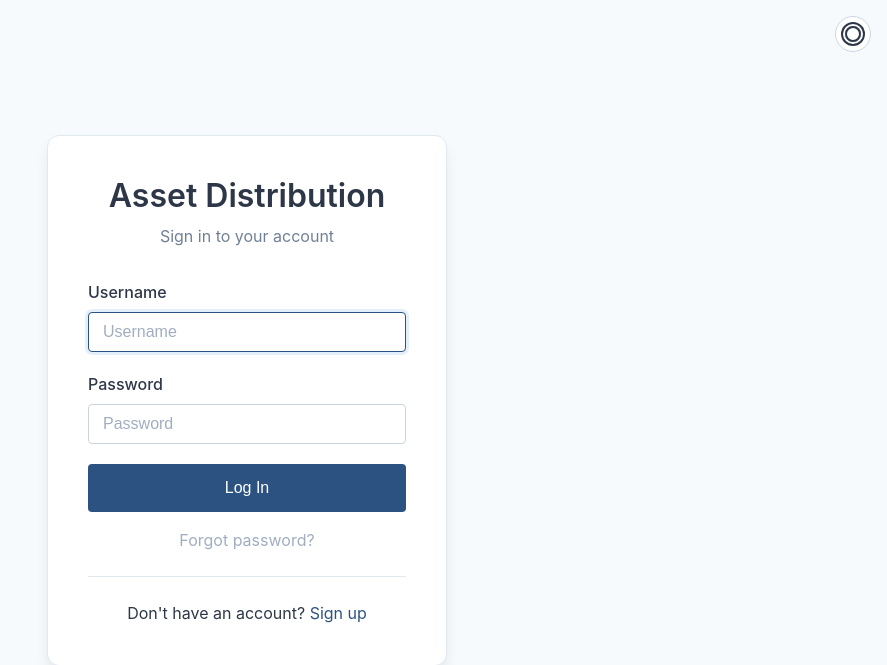
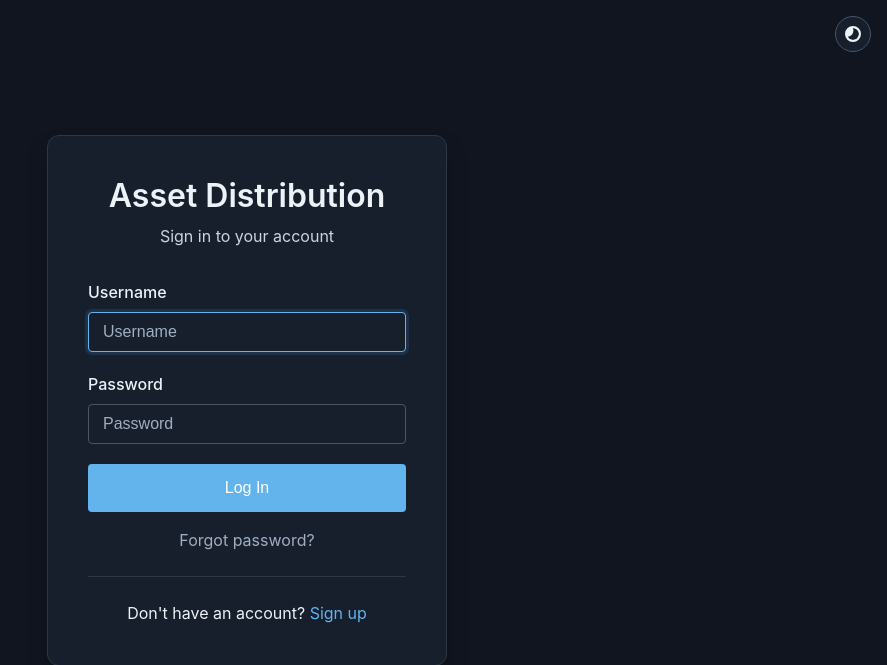
Before and after one commit to darrenmcewan/Asset-Distribution, a Django app: page / in a window 1280 px wide. Shown: the top 665 px of the page, without its empty margins (393-1280 px from the left). Run offline with Django 4.2, Linux system fonts and the light colour scheme.

Commit message:
dark mode default, break browser cache

```diff
--- a/static/css/style.css
+++ b/static/css/style.css
@@ -220,7 +220,7 @@ p {
 }
 
 .theme-toggle {
-    width: 2.25rem;
+    min-width: 2.25rem;
     height: 2.25rem;
     display: inline-flex;
     align-items: center;
@@ -231,6 +231,15 @@ p {
     color: var(--color-text);
     cursor: pointer;
     transition: background-color 0.15s ease, border-color 0.15s ease, color 0.15s ease;
+}
+
+.theme-toggle-text {
+    position: absolute;
+    width: 1px;
+    height: 1px;
+    overflow: hidden;
+    clip: rect(0, 0, 0, 0);
+    white-space: nowrap;
 }
 
 .theme-toggle:hover {
--- a/static/js/theme.js
+++ b/static/js/theme.js
@@ -9,9 +9,7 @@
             return document.documentElement.dataset.theme === 'dark' ? 'dark' : 'light';
         }
 
-        return window.matchMedia && window.matchMedia('(prefers-color-scheme: dark)').matches
-            ? 'dark'
-            : 'light';
+        return 'dark';
     }
 
     function applyTheme(theme) {
--- a/templates/admin_login.html
+++ b/templates/admin_login.html
@@ -6,7 +6,7 @@
     <meta name="viewport" content="width=device-width, initial-scale=1.0">
     <title>Admin Login - Asset Distribution</title>
     {% include 'includes/theme_init.html' %}
-    <link rel="stylesheet" href="{% static 'css/style.css' %}">
+    <link rel="stylesheet" href="{% static 'css/style.css' %}?v=theme-default-dark-1">
 </head>
 <body>
     <div class="auth-theme-toggle">{% include 'includes/theme_toggle.html' %}</div>
@@ -43,6 +43,6 @@
             </div>
         </div>
     </div>
-    <script src="{% static 'js/theme.js' %}"></script>
+    <script src="{% static 'js/theme.js' %}?v=theme-default-dark-1"></script>
 </body>
 </html>
--- a/templates/base.html
+++ b/templates/base.html
@@ -6,7 +6,7 @@
     <meta name="viewport" content="width=device-width, initial-scale=1.0">
     <title>{% block title %}Asset Distribution{% endblock %}</title>
     {% include 'includes/theme_init.html' %}
-    <link rel="stylesheet" href="{% static 'css/style.css' %}">
+    <link rel="stylesheet" href="{% static 'css/style.css' %}?v=theme-default-dark-1">
     {% block extra_css %}{% endblock %}
 </head>
 <body>
@@ -43,7 +43,7 @@
             <div class="container"><p>&copy; 2026 Family Asset Distribution System</p></div>
         </footer>
     </div>
-    <script src="{% static 'js/theme.js' %}"></script>
+    <script src="{% static 'js/theme.js' %}?v=theme-default-dark-1"></script>
     {% block extra_js %}{% endblock %}
 </body>
 </html>
--- a/templates/identity_select.html
+++ b/templates/identity_select.html
@@ -6,7 +6,7 @@
     <meta name="viewport" content="width=device-width, initial-scale=1.0">
     <title>Select Your Identity - Asset Distribution</title>
     {% include 'includes/theme_init.html' %}
-    <link rel="stylesheet" href="{% static 'css/style.css' %}">
+    <link rel="stylesheet" href="{% static 'css/style.css' %}?v=theme-default-dark-1">
 </head>
 <body>
     <div class="auth-theme-toggle">{% include 'includes/theme_toggle.html' %}</div>
@@ -41,6 +41,6 @@
             <a href="{% url 'logout' %}" class="text-muted">← Back to Login</a>
         </div>
     </div>
-    <script src="{% static 'js/theme.js' %}"></script>
+    <script src="{% static 'js/theme.js' %}?v=theme-default-dark-1"></script>
 </body>
 </html>
--- a/templates/includes/theme_init.html
+++ b/templates/includes/theme_init.html
@@ -2,10 +2,7 @@
     (function () {
         try {
             var theme = localStorage.getItem('theme');
-            if (!theme && window.matchMedia('(prefers-color-scheme: dark)').matches) {
-                theme = 'dark';
-            }
-            if (theme === 'dark') {
+            if (theme !== 'light') {
                 document.documentElement.dataset.theme = 'dark';
             }
         } catch (error) {}
--- a/templates/includes/theme_toggle.html
+++ b/templates/includes/theme_toggle.html
@@ -1,3 +1,4 @@
 <button type="button" class="theme-toggle" data-theme-toggle aria-label="Switch to dark mode" title="Switch to dark mode">
     <span class="theme-toggle-icon" aria-hidden="true"></span>
+    <span class="theme-toggle-text">Theme</span>
 </button>
--- a/templates/login.html
+++ b/templates/login.html
@@ -6,7 +6,7 @@
     <meta name="viewport" content="width=device-width, initial-scale=1.0">
     <title>Login - Asset Distribution</title>
     {% include 'includes/theme_init.html' %}
-    <link rel="stylesheet" href="{% static 'css/style.css' %}">
+    <link rel="stylesheet" href="{% static 'css/style.css' %}?v=theme-default-dark-1">
 </head>
 <body>
     <div class="auth-theme-toggle">{% include 'includes/theme_toggle.html' %}</div>
@@ -26,6 +26,6 @@
             <div style="text-align: center; margin-top: 1.5rem; padding-top: 1.5rem; border-top: 1px solid var(--color-border);">Don't have an account? <a href="{% url 'signup' %}">Sign up</a></div>
         </div>
     </div>
-    <script src="{% static 'js/theme.js' %}"></script>
+    <script src="{% static 'js/theme.js' %}?v=theme-default-dark-1"></script>
 </body>
 </html>
--- a/templates/registration/password_reset_complete.html
+++ b/templates/registration/password_reset_complete.html
@@ -3,7 +3,7 @@
 <html><head>
 <meta charset="UTF-8"><title>Password Reset Complete</title>
 {% include 'includes/theme_init.html' %}
-<link rel="stylesheet" href="{% static 'css/style.css' %}">
+<link rel="stylesheet" href="{% static 'css/style.css' %}?v=theme-default-dark-1">
 </head><body>
 <div class="auth-theme-toggle">{% include 'includes/theme_toggle.html' %}</div>
 <div class="login-container"><div class="login-box">
@@ -11,5 +11,5 @@
 <p>Your password has been reset successfully.</p>
 <div style="text-align: center; margin-top: 1.5rem;"><a href="{% url 'login' %}" class="btn btn-primary">Log in</a></div>
 </div></div>
-<script src="{% static 'js/theme.js' %}"></script>
+<script src="{% static 'js/theme.js' %}?v=theme-default-dark-1"></script>
 </body></html>
--- a/templates/registration/password_reset_confirm.html
+++ b/templates/registration/password_reset_confirm.html
@@ -3,7 +3,7 @@
 <html><head>
 <meta charset="UTF-8"><title>Set New Password</title>
 {% include 'includes/theme_init.html' %}
-<link rel="stylesheet" href="{% static 'css/style.css' %}">
+<link rel="stylesheet" href="{% static 'css/style.css' %}?v=theme-default-dark-1">
 </head><body>
 <div class="auth-theme-toggle">{% include 'includes/theme_toggle.html' %}</div>
 <div class="login-container"><div class="login-box">
@@ -19,5 +19,5 @@
 <p>This password reset link is invalid or has expired. Please <a href="{% url 'password_reset' %}">request a new one</a>.</p>
 {% endif %}
 </div></div>
-<script src="{% static 'js/theme.js' %}"></script>
+<script src="{% static 'js/theme.js' %}?v=theme-default-dark-1"></script>
 </body></html>
--- a/templates/registration/password_reset_done.html
+++ b/templates/registration/password_reset_done.html
@@ -3,7 +3,7 @@
 <html><head>
 <meta charset="UTF-8"><title>Email Sent</title>
 {% include 'includes/theme_init.html' %}
-<link rel="stylesheet" href="{% static 'css/style.css' %}">
+<link rel="stylesheet" href="{% static 'css/style.css' %}?v=theme-default-dark-1">
 </head><body>
 <div class="auth-theme-toggle">{% include 'includes/theme_toggle.html' %}</div>
 <div class="login-container"><div class="login-box">
@@ -12,5 +12,5 @@
 <p class="text-muted" style="margin-top: 1rem;">If you don't receive an email within a few minutes, contact a family administrator — they can reset your password manually.</p>
 <div style="text-align: center; margin-top: 1.5rem;"><a href="{% url 'login' %}" class="btn btn-secondary">Back to login</a></div>
 </div></div>
-<script src="{% static 'js/theme.js' %}"></script>
+<script src="{% static 'js/theme.js' %}?v=theme-default-dark-1"></script>
 </body></html>
--- a/templates/registration/password_reset_form.html
+++ b/templates/registration/password_reset_form.html
@@ -3,7 +3,7 @@
 <html><head>
 <meta charset="UTF-8"><title>Reset Password</title>
 {% include 'includes/theme_init.html' %}
-<link rel="stylesheet" href="{% static 'css/style.css' %}">
+<link rel="stylesheet" href="{% static 'css/style.css' %}?v=theme-default-dark-1">
 </head><body>
 <div class="auth-theme-toggle">{% include 'includes/theme_toggle.html' %}</div>
 <div class="login-container"><div class="login-box">
@@ -16,5 +16,5 @@
 </form>
 <div style="text-align: center; margin-top: 1rem;"><a href="{% url 'login' %}" class="text-muted">Back to login</a></div>
 </div></div>
-<script src="{% static 'js/theme.js' %}"></script>
+<script src="{% static 'js/theme.js' %}?v=theme-default-dark-1"></script>
 </body></html>
--- a/templates/signup.html
+++ b/templates/signup.html
@@ -6,7 +6,7 @@
     <meta name="viewport" content="width=device-width, initial-scale=1.0">
     <title>Sign Up - Asset Distribution</title>
     {% include 'includes/theme_init.html' %}
-    <link rel="stylesheet" href="{% static 'css/style.css' %}">
+    <link rel="stylesheet" href="{% static 'css/style.css' %}?v=theme-default-dark-1">
 </head>
 <body>
     <div class="auth-theme-toggle">{% include 'includes/theme_toggle.html' %}</div>
@@ -28,6 +28,6 @@
             <div style="text-align: center; margin-top: 1.5rem; padding-top: 1.5rem; border-top: 1px solid var(--color-border);">Already have an account? <a href="{% url 'login' %}">Log in</a></div>
         </div>
     </div>
-    <script src="{% static 'js/theme.js' %}"></script>
+    <script src="{% static 'js/theme.js' %}?v=theme-default-dark-1"></script>
 </body>
 </html>
```
